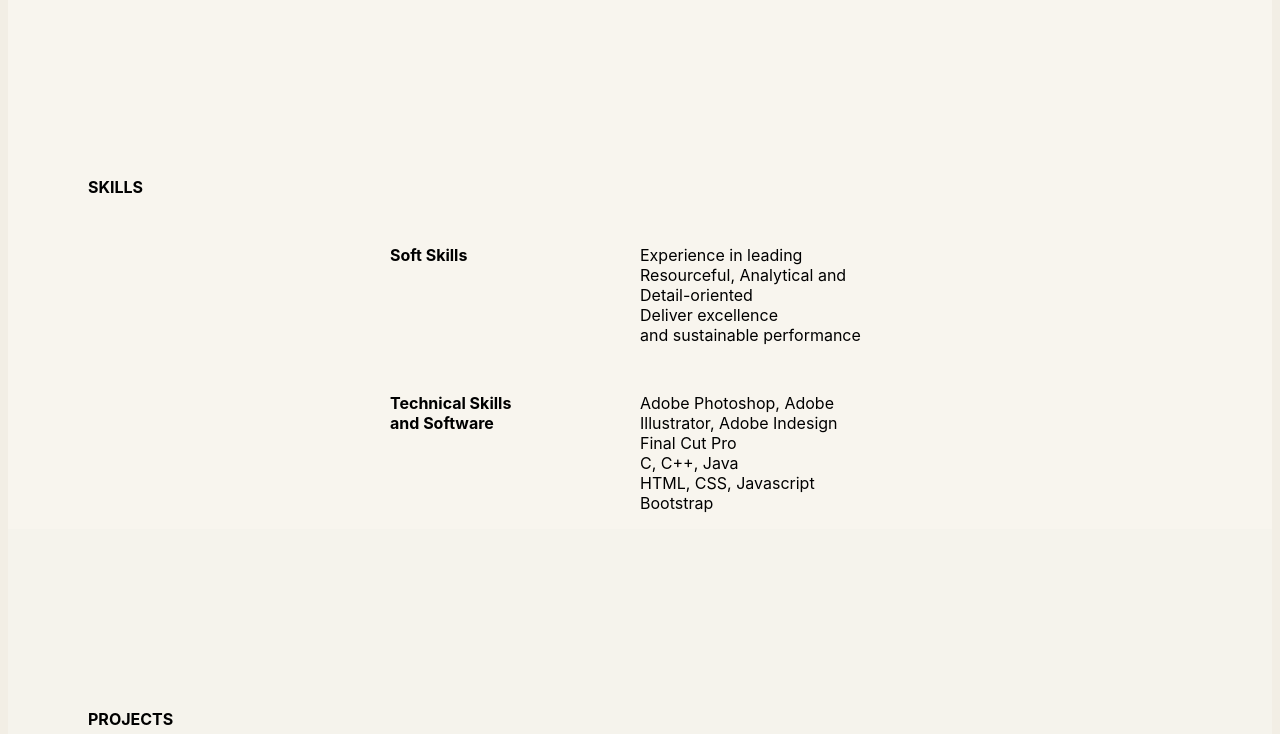
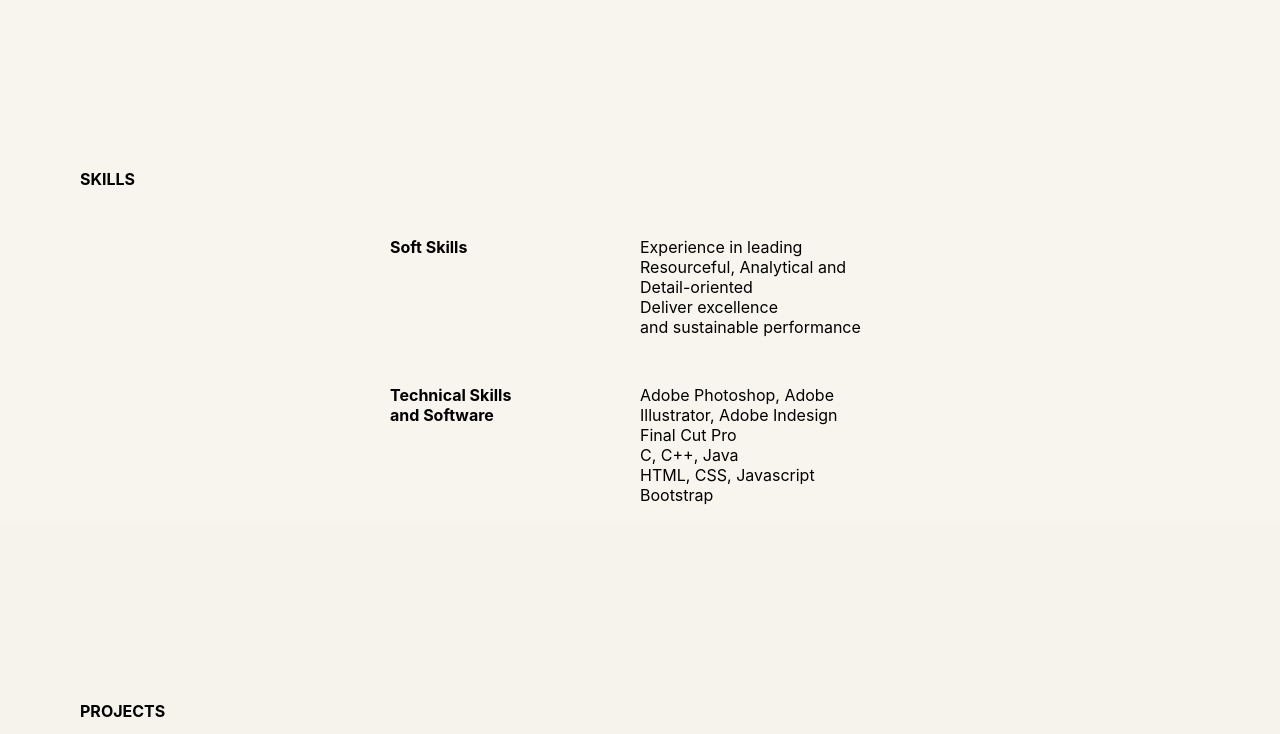
Before and after one commit to jhemylunnejed/portfolio, a plain HTML site: page index.html in a window 1280 px wide. Shown: the part 661-1395 px from the top of the page. Drawn offline with Linux system fonts and the light colour scheme; a script that the page names is missing.

Commit message:
margin fixed v3

```diff
--- a/styles.css
+++ b/styles.css
@@ -8,7 +8,7 @@ HTML {
 
 body {
   background-color: #f2eee5;
-  margin: 0,
+  margin: 0 !important;
 }
 
 * {
```
